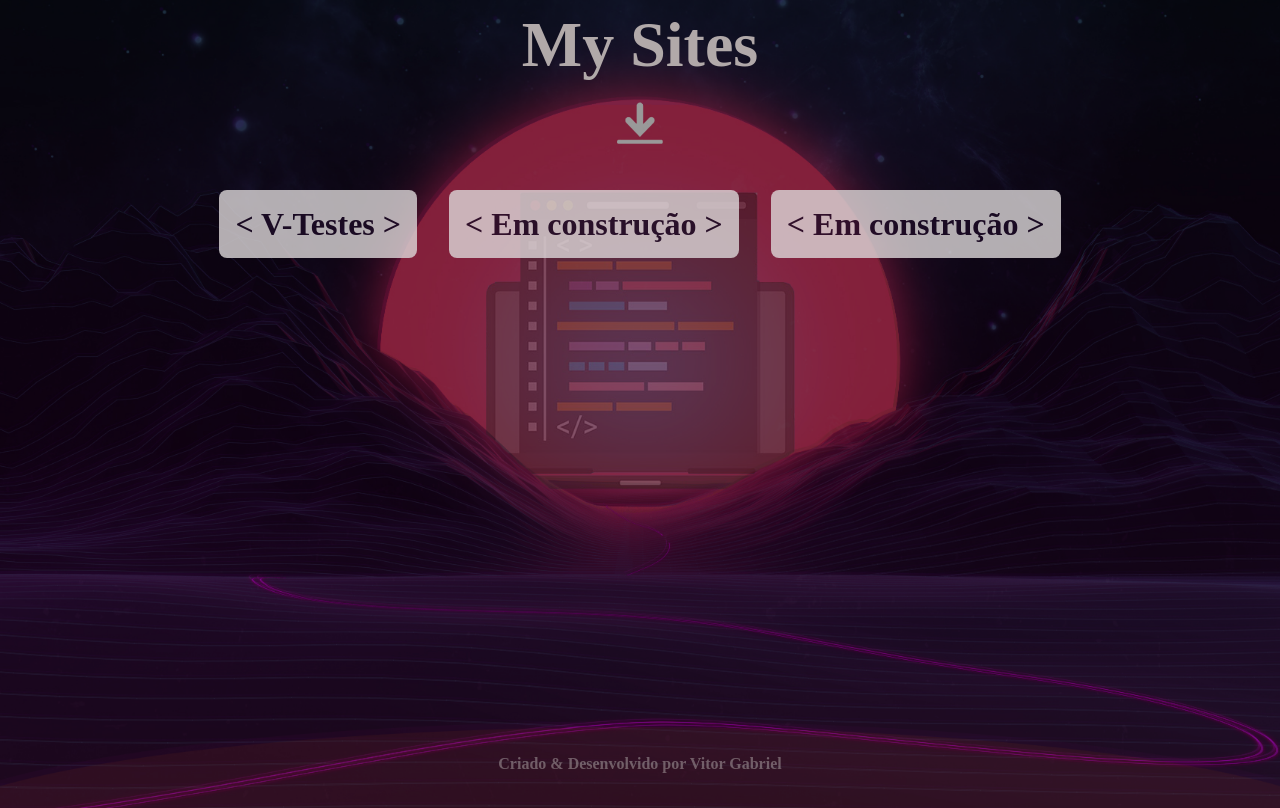
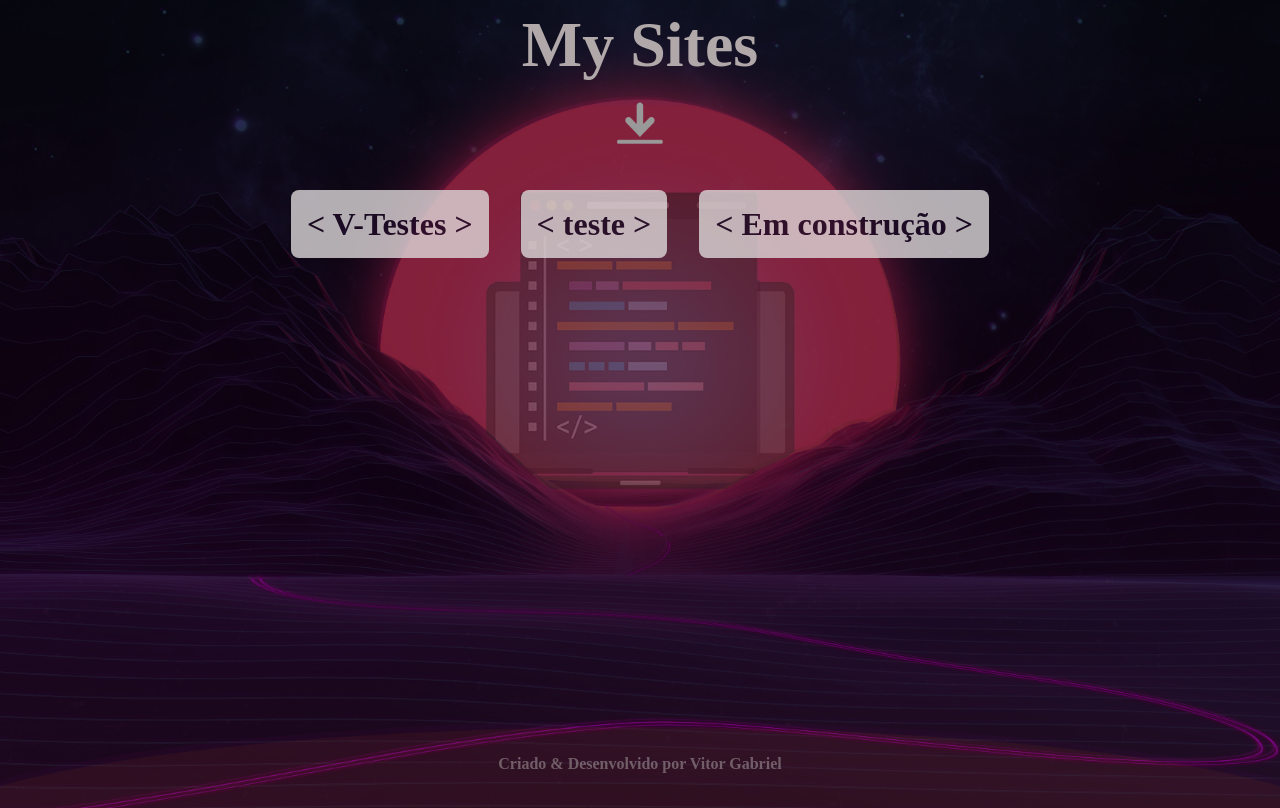
Before and after one commit to DEVitor-Gabriel/DEVitor-Gabriel.github.io, a plain HTML site: page index.html in a window 1280 px wide. Drawn offline with Linux system fonts and the light colour scheme; a web font is replaced by a local one.

Commit message:
Update index.html

```diff
--- a/index.html
+++ b/index.html
@@ -22,7 +22,7 @@
                 <a href="vtestes/index.html">< V-Testes ></Calculo></a>
             </div>
             <div class="class-buttom2">
-                <a href="http://" target="_blank" rel="noopener noreferrer">< Em construção ></Em></a>
+                <a href="Site/index.html">< teste ></Calculo></a>
             </div>
             <div class="class-buttom3">
                 <a href="http://" target="_blank" rel="noopener noreferrer">< Em construção ></Em></a>
```
